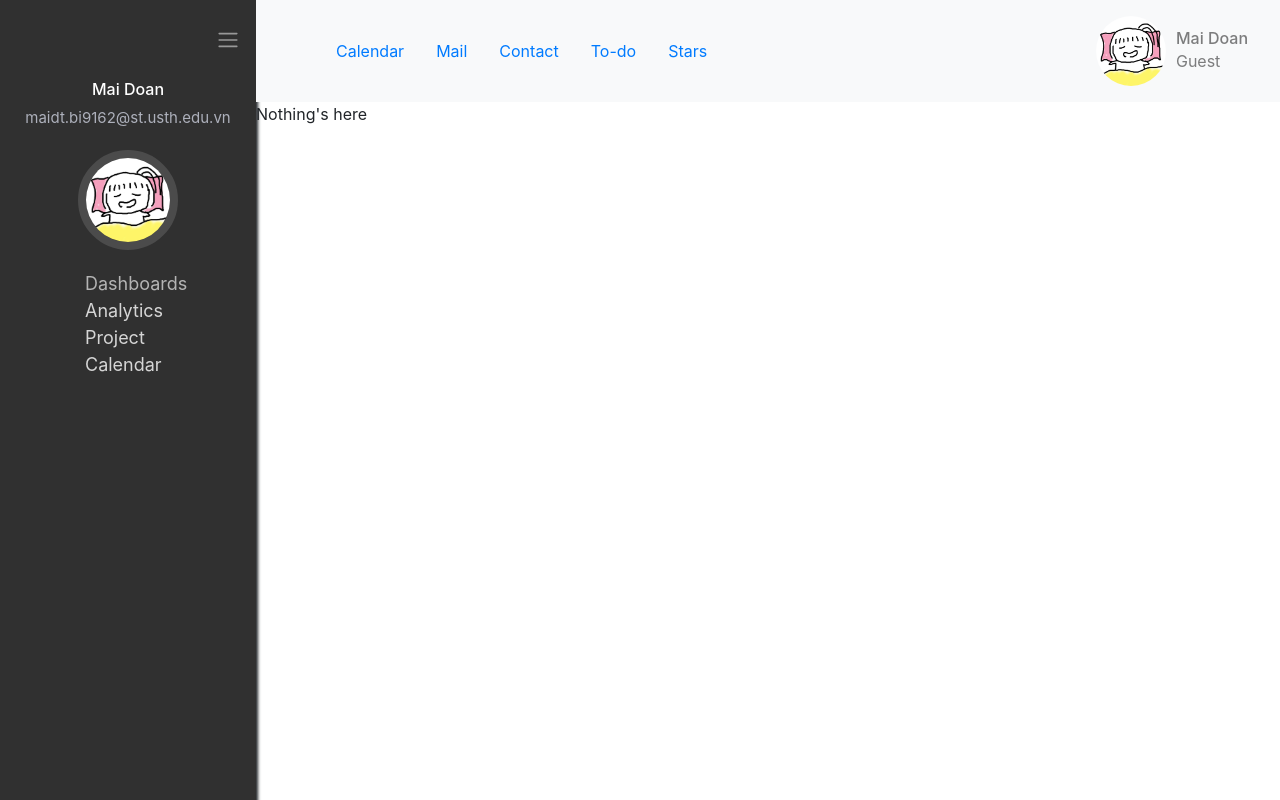
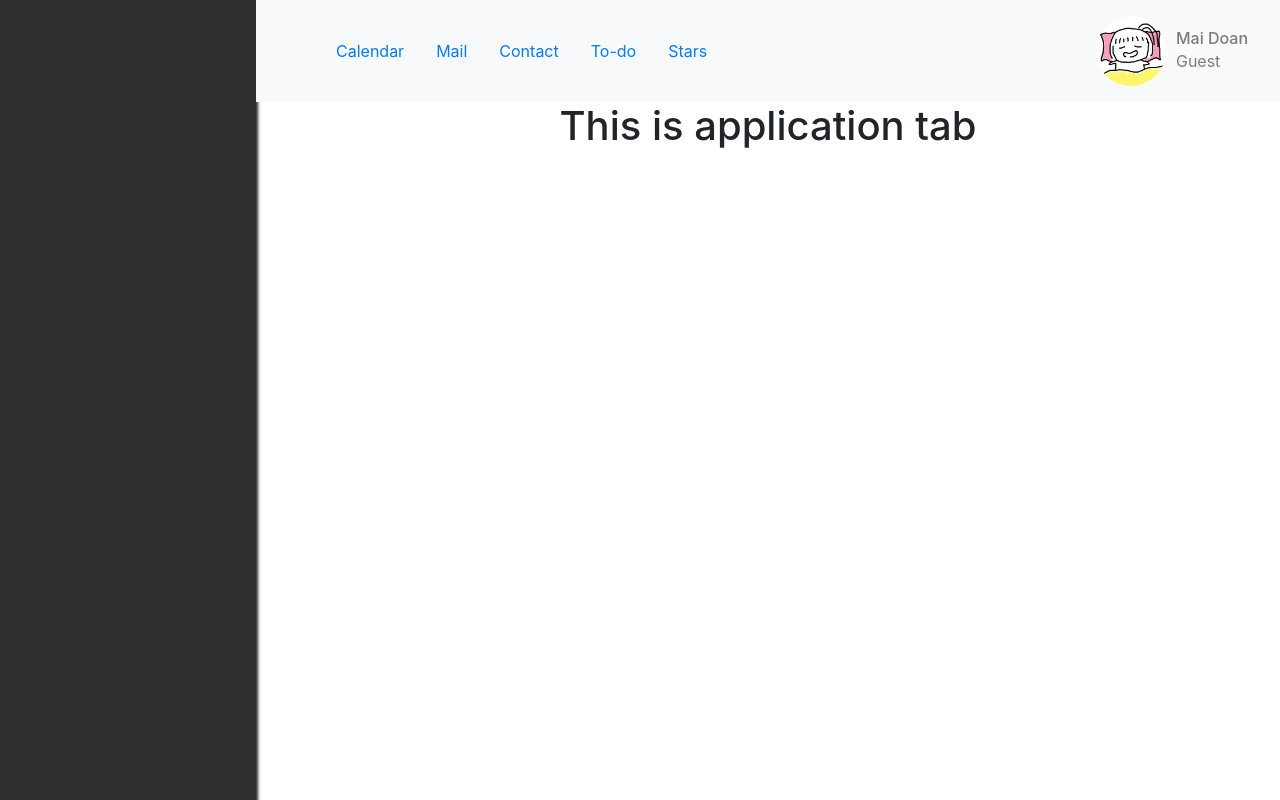
Before and after one commit to chalalala/analytical-app, a React (Create React App) app: page / in a window 1280 px wide. Built offline with nearby package versions, Linux system fonts and the light colour scheme.

Commit message:
Add sidebar animation

```diff
--- a/src/App.js
+++ b/src/App.js
@@ -2,39 +2,73 @@ import React, {Component} from 'react';
 import './App.css';
 import 'bootstrap/dist/css/bootstrap.css';
 import {Image, Row, Col, Navbar, Container, Nav, ListGroup} from 'react-bootstrap';
-import { FontAwesomeIcon } from '@fortawesome/react-fontawesome';
+// import { FontAwesomeIcon } from '@fortawesome/react-fontawesome';
+import { FontAwesomeIcon } from '@fortawesome/react-fontawesome'
+import { faCoffee, faChartBar } from '@fortawesome/free-solid-svg-icons'
 import ReactDOM from 'react-dom';
-import {  BrowserRouter as Router, Switch, Route, Link} from "react-router-dom";
+import {  BrowserRouter as Router, Switch, Route, NavLink} from "react-router-dom";
+import{push as Menu} from 'react-burger-menu';
 
-class App extends Component {
+
+export default class App extends React.Component {
+  constructor (props) {
+    super(props)
+    this.state = {
+      menuOpen: false
+    }
+  }
+  handleStateChange (state) {
+    this.setState({menuOpen: state.isOpen})
+  }
+  closeMenu () {
+    this.setState({menuOpen: false})
+  }
+  toggleMenu () {
+    this.setState(state => ({menuOpen: !state.menuOpen}))
+  }
   render(){
     return (
       <Router>
       <div className="App">
         <div id="sidebar">
-          <nav className="navbar navbar-dark">
+          {/* <nav className="navbar navbar-dark">
               <span class="navbar-toggler-icon ml-auto"
                 onClick={hideSidebar}
                 id="hideToggler">
               </span>
-          </nav>
+          </nav> */}
 
-          <div className="user-info">
+          {/* <div className="user-info">
             <h6 className="name">{user.name}</h6>
             <div className="subtitle">{user.contact}</div>
             <Image src={user.avatar} roundedCircle className="avatar"/>
-          </div>
+          </div> */}
 
-          <div id="ref">
-            <ul>
-              <li style={{opacity:0.8}}><Link to ="/" style={styles.linkStyle}>Dashboards</Link></li>
-              <li >
-                <Link to ="/analytic" style={styles.linkStyle}>Analytics</Link>
-              </li>
-              <li><Link to ="/project"style={styles.linkStyle}>Project</Link></li>
-              <li><Link to ="/calendar" style={styles.linkStyle}>Calendar</Link></li>
-            </ul>
-          </div>
+          <Menu  isOpen={this.state.menuOpen}
+          onStateChange={(state) => this.handleStateChange(state)}>
+            <Navbar className="ml-auto">
+              <Image src={user.avatar} roundedCircle className="small-avatar"/>
+              <Navbar.Text style={{padding:0,textAlign:"left", color: 'white', alignItems:'center'}}>
+                <h6 style={{marginBottom:0}}>{user.name}</h6>
+                <div>{user.status}</div>
+              </Navbar.Text>
+            </Navbar>
+            <NavLink to="/" onClick={() => this.closeMenu()} className="menu-item" activeClassName="activeLink" >
+              APPLICATION
+            </NavLink>
+            <NavLink to="/dashboard" onClick={() => this.closeMenu()} className="menu-item" activeClassName="activeLink" >Dashboards</NavLink>
+            {/* <i class="fas fa-chart-line" style={{color: 'white'}}></i> */}
+            {/* <span className="fas fa-chart-line" style={{color: 'white'}}></span> */}
+            <NavLink to="/analytic" onClick={() => this.closeMenu()} className="menu-item" activeClassName="activeLink">
+              <FontAwesomeIcon icon={faChartBar} style={{marginRight: 15,}}/>Analytic
+            </NavLink>
+            <NavLink to="/project" onClick={() => this.closeMenu()} className="menu-item" activeClassName="activeLink">
+              Project
+            </NavLink>
+            <NavLink to="/calendar" onClick={() => this.closeMenu()} className="menu-item" activeClassName="activeLink" >
+              Calendar
+            </NavLink>
+          </Menu>
         </div>
 
         <Navbar variant="light" bg="light">
@@ -72,6 +106,9 @@ class App extends Component {
           <Route path="/calendar">
             <Calendar />
           </Route>
+          <Route path="/dashboard">
+            <Dashboard />
+          </Route>
           <Route path="/">
             <Home />
           </Route>
@@ -91,15 +128,11 @@ class App extends Component {
     )
   }
 }
-function Home(){
-  return (
-    <div>
-    <p>Nothing's here</p>
-    </div>
-  );
+function Dashboard(){
+  return <><h1 style={{textAlign:'center'}}>This is dashboard tab</h1></>
 }
 function Calendar(){
-  return <h2>Calendar</h2>
+  return <h1 style={{textAlign:'center'}}>This is calendar tab</h1>
 }
 function Analytic(){
   return (
@@ -121,7 +154,10 @@ function Analytic(){
   );
 }
 function Project(){
-  return <h2>Project</h2>
+  return <h1 style={{textAlign:'center'}}>This is project tab</h1>
+}
+function Home(){
+  return <h1 style={{textAlign:'center'}}>This is application tab</h1>
 }
 const user = {
   name: 'Mai Doan',
@@ -147,12 +183,4 @@ var showSidebar = () => {
   document.getElementById("hideToggler").style.display = "block";
 }
 
-export default App;
-
-let styles = {
-  linkStyle:{
-    textDecoration: 'none',
-    color: "white",
-    opacity: 0.8
-  }
-};
+// export default App;
```
